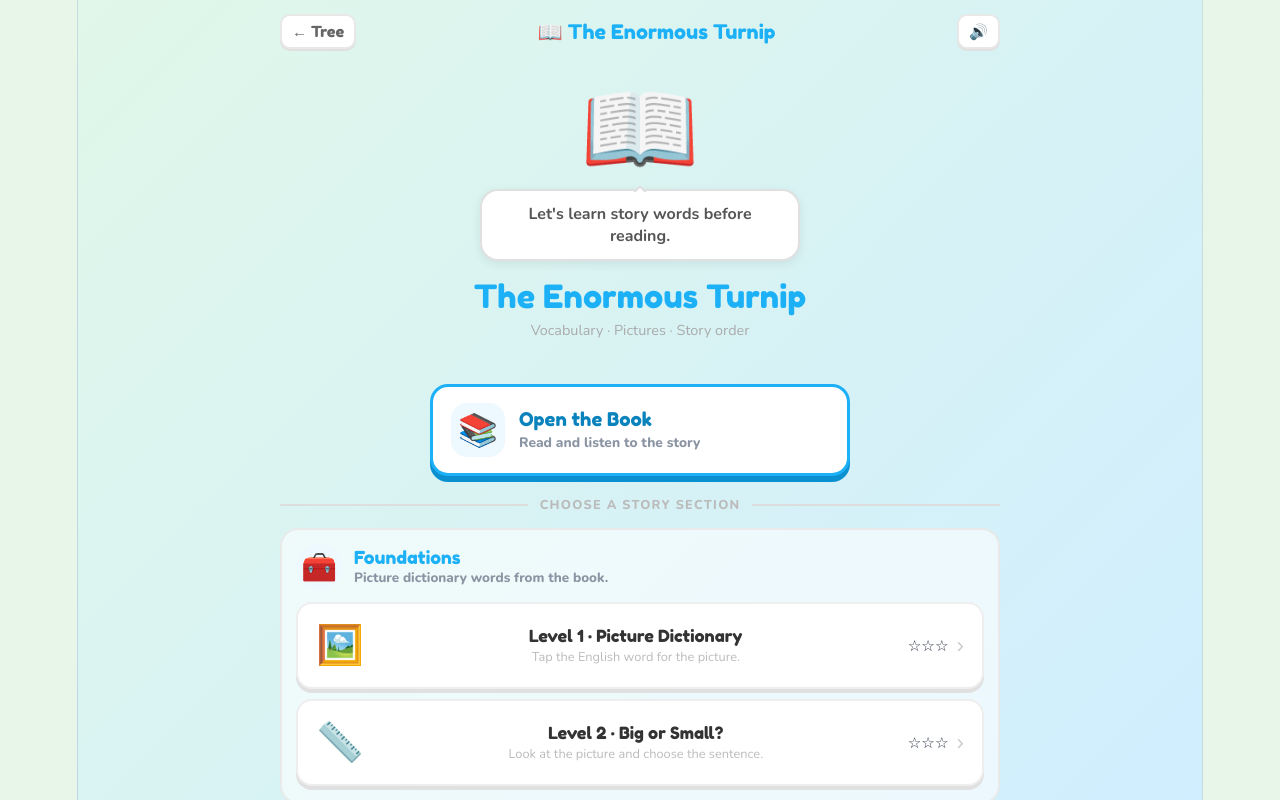
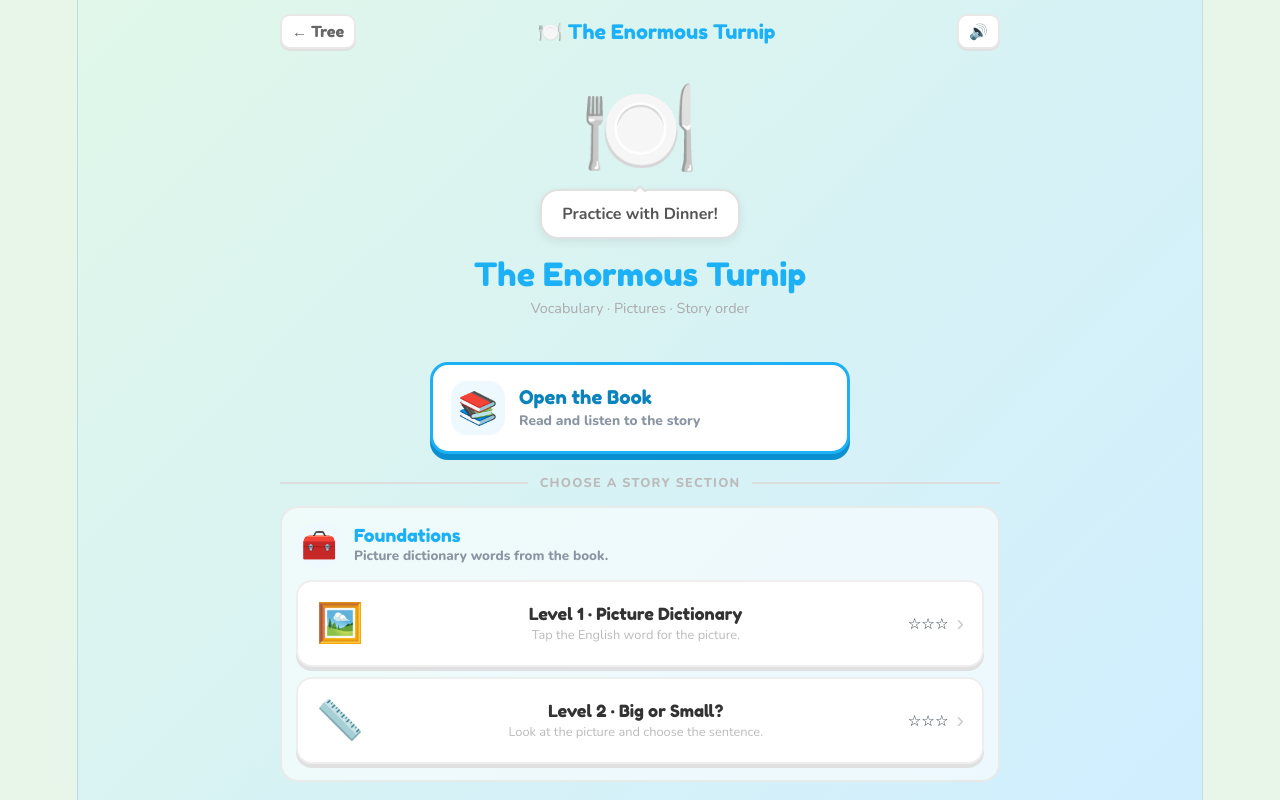
Before and after one commit to droxine/pronouns-game, a React (Vite) app: page / in a window 1280 px wide. Both pictures are taken after a click on the button 640 px from the left and 457 px from the top of the page. Built offline with nearby package versions, Linux system fonts and the light colour scheme.

Commit message:
Adding mascots to the stories and changed logo for first one

```diff
--- a/src/components/BookQuiz.jsx
+++ b/src/components/BookQuiz.jsx
@@ -2,6 +2,7 @@ import { useState } from "react";
 import { CORRECT_MESSAGES, TRY_AGAIN_MESSAGES } from "../data/gameContent";
 import { pick, shuffle, starsFor } from "../utils/gameUtils";
 import { Confetti } from "./Confetti";
+import { MascotLibrary } from "./MascotLibrary";
 import { ReviewRows } from "./ReviewRows";
 
 export function BookQuiz({
@@ -24,9 +25,11 @@ export function BookQuiz({
   const [selectedOption, setSelectedOption] = useState(null);
   const [feedback, setFeedback] = useState(null);
   const [confetti, setConfetti] = useState(false);
+  const [activeMascot, setActiveMascot] = useState(0);
 
   const level = levels[levelIdx];
   const question = questions[questionIdx] ?? null;
+  const mascot = book.mascots?.[activeMascot] ?? { emoji: book.icon, name: "Book" };
   const progress = questions.length ? ((questionIdx + (feedback ? 1 : 0)) / questions.length) * 100 : 0;
 
   function launchLevel(nextLevelIdx) {
@@ -94,9 +97,15 @@ export function BookQuiz({
           book={book}
           levels={levels}
           completed={completed}
+          mascot={mascot}
+          activeMascot={activeMascot}
           muted={muted}
           onToggleMute={onToggleMute}
           onBackToTree={onBackToTree}
+          onChooseMascot={(mascotIdx) => {
+            sfx.tap();
+            setActiveMascot(mascotIdx);
+          }}
           onOpenBook={() => {
             sfx.tap();
             setScreen("book");
@@ -153,7 +162,7 @@ export function BookQuiz({
   );
 }
 
-function BookHome({ book, levels, completed, muted, onToggleMute, onBackToTree, onOpenBook, onLaunchLevel }) {
+function BookHome({ book, levels, completed, mascot, activeMascot, muted, onToggleMute, onBackToTree, onChooseMascot, onOpenBook, onLaunchLevel }) {
   return (
     <>
       <div className="topbar">
@@ -166,8 +175,8 @@ function BookHome({ book, levels, completed, muted, onToggleMute, onBackToTree,
 
       <div className="scroll">
         <div className={`home-hero ${book.className}-hero`}>
-          <span className="mascot-display">{book.icon}</span>
-          <div className="speech-bubble">{book.greeting}</div>
+          <span className="mascot-display">{mascot.emoji}</span>
+          <div className="speech-bubble">Practice with {mascot.name}!</div>
           <div className={`home-title ${book.className}-title`}>{book.title}</div>
           <div className="home-sub">{book.subtitle}</div>
         </div>
@@ -195,6 +204,16 @@ function BookHome({ book, levels, completed, muted, onToggleMute, onBackToTree,
             </div>
           </div>
         ))}
+
+        {book.mascots && (
+          <MascotLibrary
+            mascots={book.mascots}
+            completedCount={completed.size}
+            activeMascot={activeMascot}
+            title="🎒 Story Mascots — unlock book buddies!"
+            onChooseMascot={onChooseMascot}
+          />
+        )}
       </div>
     </>
   );
--- /dev/null
+++ b/src/components/MascotLibrary.jsx
@@ -0,0 +1,39 @@
+export function MascotLibrary({ mascots, completedCount, activeMascot, title, onChooseMascot }) {
+  return (
+    <div className="mascot-lib">
+      <div className="lib-title">{title}</div>
+      <div className="mascot-grid">
+        {mascots.map((mascot, index) => {
+          const isUnlocked = index === 0 || completedCount >= index;
+          const isActive = activeMascot === index;
+
+          return (
+            <div
+              key={mascot.id}
+              className={`mascot-card${isUnlocked ? " unlocked" : " locked"}${isActive ? " active" : ""}`}
+              onClick={() => {
+                if (isUnlocked) onChooseMascot(index);
+              }}
+            >
+              <span className={`m-emoji${isUnlocked ? " on" : ""}`}>{mascot.emoji}</span>
+              <span className={`m-name${isUnlocked ? " on" : ""}`}>{isUnlocked ? mascot.name : "???"}</span>
+              {isUnlocked ? (
+                <button
+                  className={`choose-btn${isActive ? " active" : ""}`}
+                  onClick={(event) => {
+                    event.stopPropagation();
+                    onChooseMascot(index);
+                  }}
+                >
+                  {isActive ? "✓ Chosen" : "Choose"}
+                </button>
+              ) : (
+                <span className="locked-icon">🔒</span>
+              )}
+            </div>
+          );
+        })}
+      </div>
+    </div>
+  );
+}
--- a/src/components/StarQuiz.jsx
+++ b/src/components/StarQuiz.jsx
@@ -1,4 +1,5 @@
 import { BookQuiz } from "./BookQuiz";
+import { STORY_MASCOTS } from "../data/storyMascots";
 import { STAR_AUDIO, STAR_BOOK_SECTIONS } from "../data/starBook";
 import { STAR_LEVELS } from "../data/starContent";
 
@@ -13,6 +14,7 @@ const STAR_BOOK = {
   color: "#ffc800",
   shadow: "#cc9f00",
   buttonText: "#333",
+  mascots: STORY_MASCOTS.star,
 };
 
 export function StarQuiz(props) {
--- a/src/components/SunWindQuiz.jsx
+++ b/src/components/SunWindQuiz.jsx
@@ -1,4 +1,5 @@
 import { BookQuiz } from "./BookQuiz";
+import { STORY_MASCOTS } from "../data/storyMascots";
 import { SUN_WIND_AUDIO, SUN_WIND_BOOK_SECTIONS } from "../data/sunWindBook";
 import { SUN_WIND_LEVELS } from "../data/sunWindContent";
 
@@ -13,6 +14,7 @@ const SUN_WIND_BOOK = {
   color: "#ff9600",
   shadow: "#cc6f00",
   buttonText: "white",
+  mascots: STORY_MASCOTS["sun-wind"],
 };
 
 export function SunWindQuiz(props) {
--- a/src/components/TurnipQuiz.jsx
+++ b/src/components/TurnipQuiz.jsx
@@ -1,9 +1,11 @@
 import { useEffect, useState } from "react";
 import { CORRECT_MESSAGES, TRY_AGAIN_MESSAGES } from "../data/gameContent";
+import { STORY_MASCOTS } from "../data/storyMascots";
 import { TURNIP_AUDIO, TURNIP_BOOK_SECTIONS } from "../data/turnipBook";
 import { TURNIP_SECTIONS } from "../data/turnipContent";
 import { pick, shuffle, starsFor } from "../utils/gameUtils";
 import { Confetti } from "./Confetti";
+import { MascotLibrary } from "./MascotLibrary";
 import { ReviewRows } from "./ReviewRows";
 
 const TURNIP_COLORS = ["#1cb0f6", "#58cc02", "#ffc800", "#ce82ff"];
@@ -24,9 +26,11 @@ export function TurnipQuiz({ muted, sfx, onToggleMute, onBackToTree }) {
   const [chosenWords, setChosenWords] = useState([]);
   const [checkedBuild, setCheckedBuild] = useState(false);
   const [confetti, setConfetti] = useState(false);
+  const [activeMascot, setActiveMascot] = useState(0);
 
   const section = TURNIP_SECTIONS[sectionIdx];
   const level = section.levels[levelIdx];
+  const mascot = STORY_MASCOTS.turnip[activeMascot];
   const question = questions[questionIdx] ?? null;
   const isAnswered = Boolean(feedback || checkedBuild);
   const progress = questions.length ? ((questionIdx + (isAnswered ? 1 : 0)) / questions.length) * 100 : 0;
@@ -161,9 +165,15 @@ export function TurnipQuiz({ muted, sfx, onToggleMute, onBackToTree }) {
       {screen === "home" && (
         <TurnipHome
           completed={completed}
+          mascot={mascot}
+          activeMascot={activeMascot}
           muted={muted}
           onToggleMute={onToggleMute}
           onBackToTree={onBackToTree}
+          onChooseMascot={(mascotIdx) => {
+            sfx.tap();
+            setActiveMascot(mascotIdx);
+          }}
           onOpenBook={() => {
             sfx.tap();
             setScreen("book");
@@ -225,14 +235,14 @@ export function TurnipQuiz({ muted, sfx, onToggleMute, onBackToTree }) {
   );
 }
 
-function TurnipHome({ completed, muted, onToggleMute, onBackToTree, onOpenBook, onLaunchLevel }) {
+function TurnipHome({ completed, mascot, activeMascot, muted, onToggleMute, onBackToTree, onChooseMascot, onOpenBook, onLaunchLevel }) {
   return (
     <>
       <div className="topbar">
         <button className="icon-btn" onClick={onBackToTree}>
           ← Tree
         </button>
-        <span className="topbar-logo turnip-logo">📖 The Enormous Turnip</span>
+        <span className="topbar-logo turnip-logo">🍽️ The Enormous Turnip</span>
         <div className="topbar-icons">
           <button className="icon-btn" onClick={onToggleMute}>
             {muted ? "🔇" : "🔊"}
@@ -242,8 +252,8 @@ function TurnipHome({ completed, muted, onToggleMute, onBackToTree, onOpenBook,
 
       <div className="scroll">
         <div className="home-hero turnip-hero">
-          <span className="mascot-display">📖</span>
-          <div className="speech-bubble">Let's learn story words before reading.</div>
+          <span className="mascot-display">{mascot.emoji}</span>
+          <div className="speech-bubble">Practice with {mascot.name}!</div>
           <div className="home-title turnip-title">The Enormous Turnip</div>
           <div className="home-sub">Vocabulary · Pictures · Story order</div>
         </div>
@@ -293,6 +303,14 @@ function TurnipHome({ completed, muted, onToggleMute, onBackToTree, onOpenBook,
             })}
           </div>
         ))}
+
+        <MascotLibrary
+          mascots={STORY_MASCOTS.turnip}
+          completedCount={completed.size}
+          activeMascot={activeMascot}
+          title="🎒 Story Mascots — unlock book buddies!"
+          onChooseMascot={onChooseMascot}
+        />
       </div>
     </>
   );
@@ -315,7 +333,7 @@ function TurnipReader({ muted, onToggleMute, onBack }) {
 
       <div className="scroll book-scroll">
         <div className="book-cover">
-          <div className="book-cover-icon">📖</div>
+          <div className="book-cover-icon">🍽️</div>
           <div>
             <div className="book-eyebrow">Read together</div>
             <h2>The Enormous Turnip</h2>
--- /dev/null
+++ b/src/data/storyMascots.js
@@ -0,0 +1,18 @@
+export const STORY_MASCOTS = {
+  turnip: [
+    { id: "turnip-dish", emoji: "🍽️", name: "Dinner" },
+    { id: "turnip-seed", emoji: "🌱", name: "Seed" },
+    { id: "turnip-garden", emoji: "🌳", name: "Garden" },
+    { id: "turnip-mouse", emoji: "🐭", name: "Mouse" },
+  ],
+  star: [
+    { id: "star-star", emoji: "⭐", name: "Star" },
+    { id: "star-moon", emoji: "🌙", name: "Moon" },
+    { id: "star-rainbow", emoji: "🌈", name: "Rainbow" },
+  ],
+  "sun-wind": [
+    { id: "sunwind-sun", emoji: "☀️", name: "Sun" },
+    { id: "sunwind-wind", emoji: "💨", name: "Wind" },
+    { id: "sunwind-coat", emoji: "🧥", name: "Coat" },
+  ],
+};
```
Also changed, not shown: src/App.jsx (+5 -42 lines).
